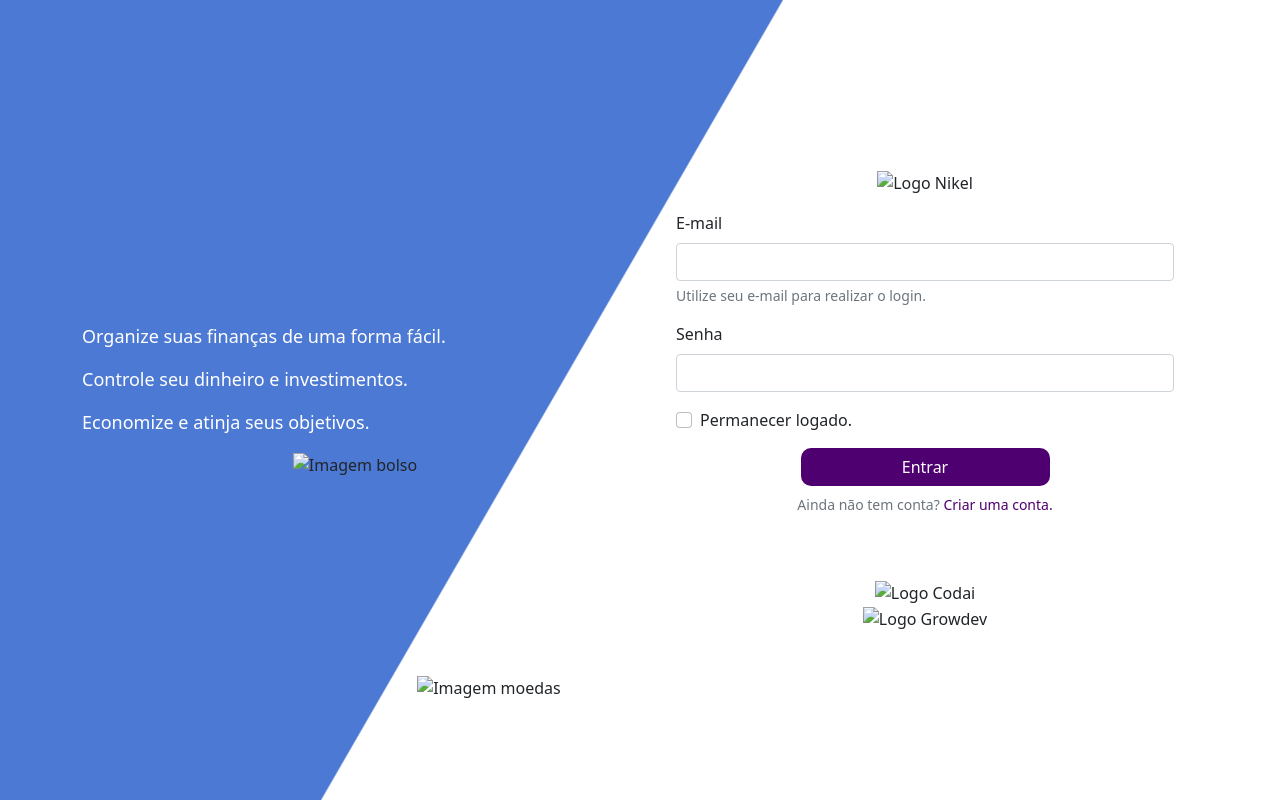
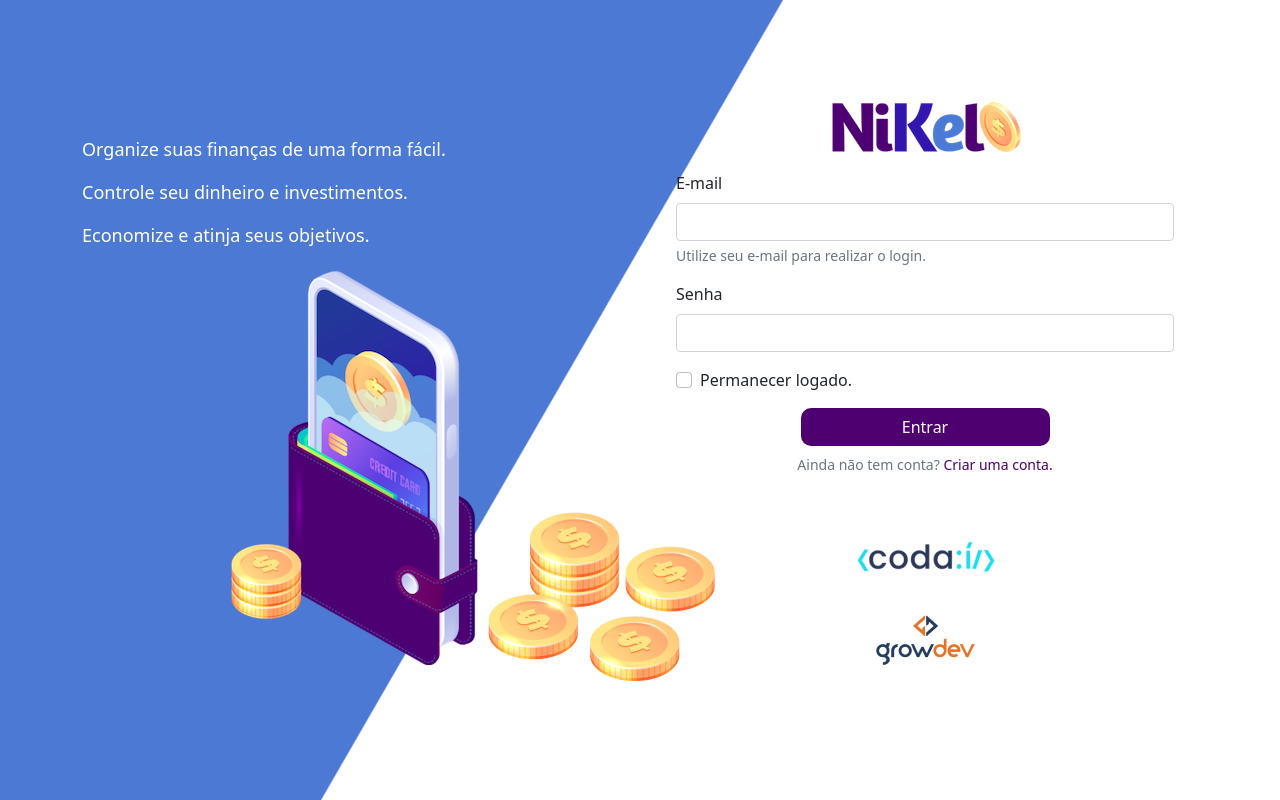
Before and after one commit to Nathrdp/ProjetoNikel-Codai, a plain HTML site: page public/index.html in a window 1280 px wide. Drawn offline with nearby package versions, Linux system fonts and the light colour scheme.

Commit message:
alterando caminho das imagens e erro na tabela

```diff
--- a/public/index.html
+++ b/public/index.html
@@ -20,8 +20,8 @@
                         <p>Economize e atinja seus objetivos.</p>
                     </div>
                     <div class="text-center">
-                        <img src="../nikel/images/pocket.png" alt="Imagem bolso" class="img-fluid">
-                        <img src="../nikel/images/coins.png" alt="Imagem moedas" class="img-fluid d-none d-md-inline coins">
+                        <img src="../assets/images/pocket.png" alt="Imagem bolso" class="img-fluid">
+                        <img src="../assets/images/coins.png" alt="Imagem moedas" class="img-fluid d-none d-md-inline coins">
                     </div>
                 </div>
                 <div class="col d-flex justify-content-center flex-column my-5">
@@ -29,7 +29,7 @@
                         <div class="row">
                             <div class="col ">
                                 <div class="text-center mb-3">
-                                    <img src="../nikel/images/nikel-logo.png" alt="Logo Nikel" class="img-fluid">
+                                    <img src="../assets/images/nikel-logo.png" alt="Logo Nikel" class="img-fluid">
                                 </div>
                             </div>
                         </div>
@@ -61,14 +61,14 @@
                         <div class="row">
                             <div class="col">
                                 <div class="text-center mt-5">
-                                    <img src="../nikel/images/codai-logo.png" alt="Logo Codai">
+                                    <img src="../assets/images/codai-logo.png" alt="Logo Codai">
                                 </div>
                             </div>
                         </div>
                         <div class="row">
                             <div class="col">
                                 <div class="text-center">
-                                    <img src="../nikel/images/growdev-logo.png" alt="Logo Growdev">
+                                    <img src="../assets/images/growdev-logo.png" alt="Logo Growdev">
                                 </div>
                             </div>
                         </div>
--- a/public/js/transactions.js
+++ b/public/js/transactions.js
@@ -80,7 +80,7 @@
 
             transactionsHtml += `
             <tr>
-                <th scope="row">${item.date}/th>
+                <th scope="row">${item.date}</th>
                 <td>${item.value.toFixed(2)}</td>
                 <td>${type}</td>
                 <td>${item.description}</td>
```
Also changed, not shown: public/home.html (+2 -2 lines), public/transactions.html (+2 -2 lines).
